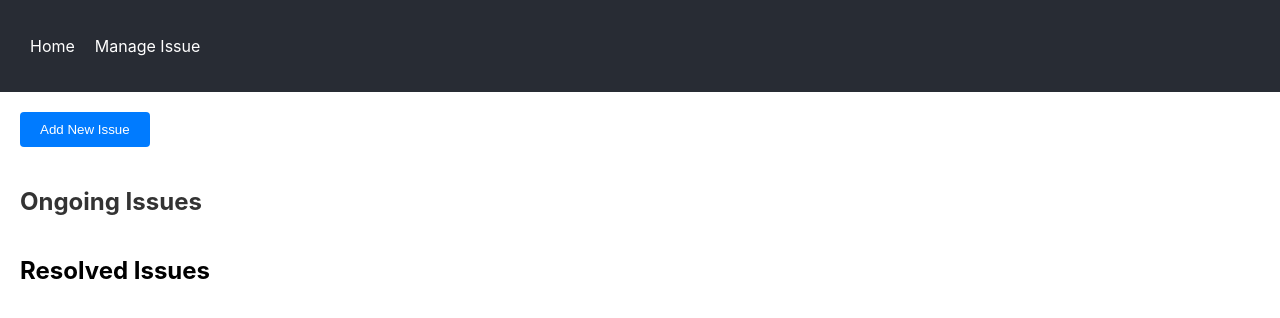
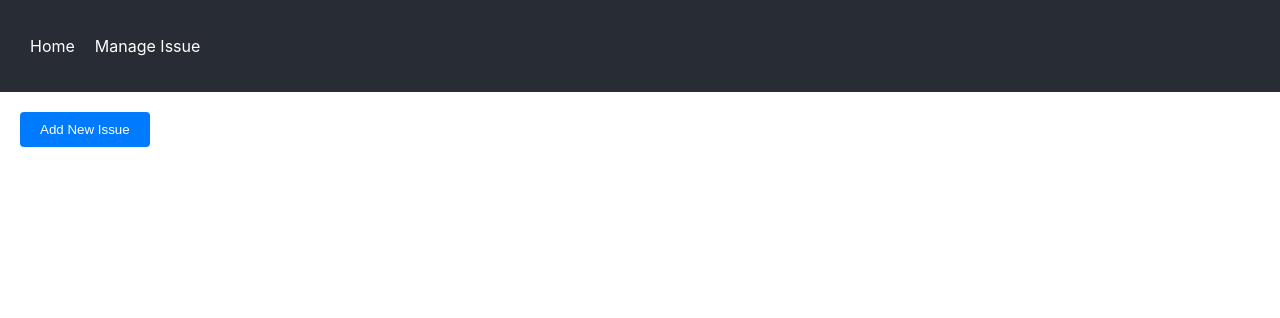
Before and after one commit to edwin001-tech/Downtime-manager, a React (Create React App) app: page / in a window 1280 px wide. Shown: the top 318 px of the page. Built offline with nearby package versions, Linux system fonts and the light colour scheme.

Commit message:
conditional rendering for ongoing & outgoing issues heading

```diff
--- a/src/App.js
+++ b/src/App.js
@@ -124,6 +124,8 @@ function App() {
         )}
 
         <div className="issues-container">
+        {issues.length > 0 && (
+        <>
           <h2>Ongoing Issues</h2>
           <div className="issue-list">
             {issues.map((issue, index) => (
@@ -135,9 +137,13 @@ function App() {
               />
             ))}
           </div>
+          </>
+        )}
         </div>
 
         <div className="resolved-container">
+        {resolvedIssues.length > 0 && (
+        <>
           <h2>Resolved Issues</h2>
           <div className="issue-list">
             {resolvedIssues.map((issue, index) => (
@@ -149,6 +155,8 @@ function App() {
               />
             ))}
           </div>
+        </>
+        )}
         </div>
       </main>
     </div>
```
